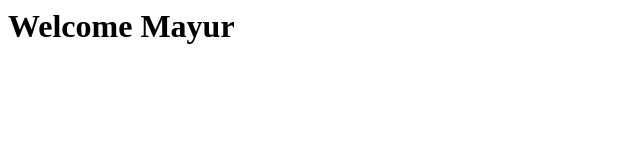
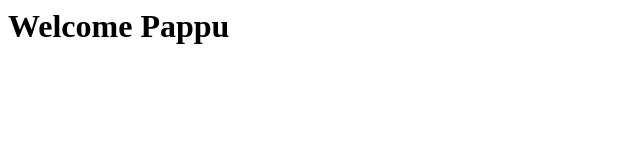
Before and after one commit to Mayurdewkate/MyTESTproject, a plain HTML site: page index.html in a window 1280 px wide. Shown: the full height of the page, 0-640 px from the left. Drawn offline with Linux system fonts and the light colour scheme.

Commit message:
dev2 first

```diff
--- a/index.html
+++ b/index.html
@@ -1,5 +1,5 @@
 <html>
 	<body>
-		<h1> Welcome Mayur </h1>
+		<h1> Welcome Pappu </h1>
 	</body>
 </html>
```
